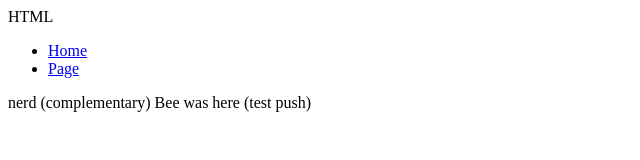
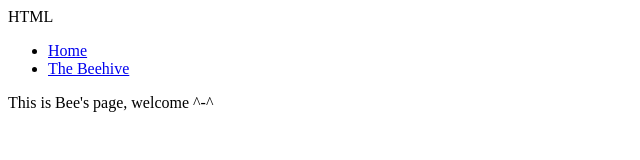
Before and after one commit to three-pals/nonstopnerdy.net, a plain HTML site: page Bee/index.html in a window 1280 px wide. Shown: the whole page, without its empty margins (0-640 px from the left). Drawn offline with Linux system fonts and the light colour scheme.

Commit message:
Own sub-page created

```diff
--- a/Bee/index.html
+++ b/Bee/index.html
@@ -5,12 +5,11 @@
   <nav>
     <ul>
       <li><a href="/">Home</a>
-      <li><a href="/Bee">Page</a>
+      <li><a href="/Bee">The Beehive</a>
     </ul>
   </nav>
 </head>
 <body>
-  nerd (complementary)
-  Bee was here (test push)
+  This is Bee's page, welcome ^-^
 </body>
 </html>
```
Also changed, not shown: index.html (+1 -2 lines).
